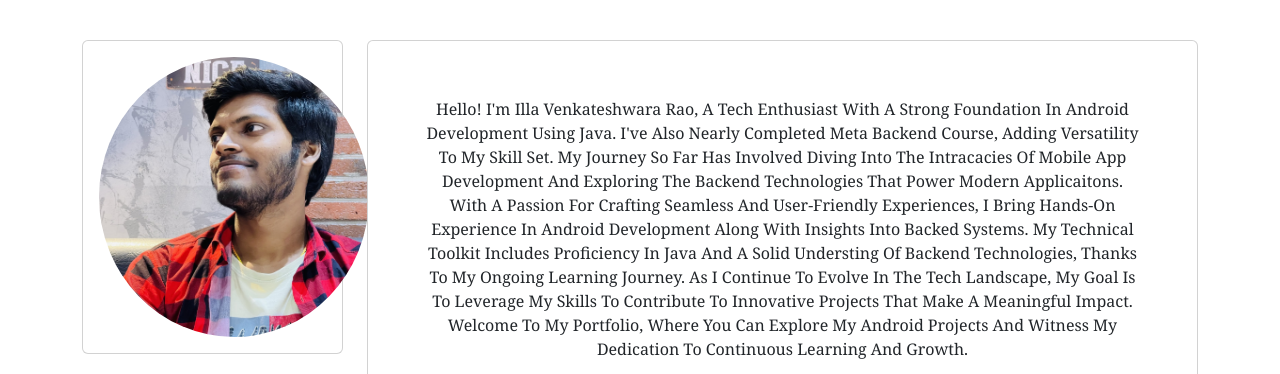
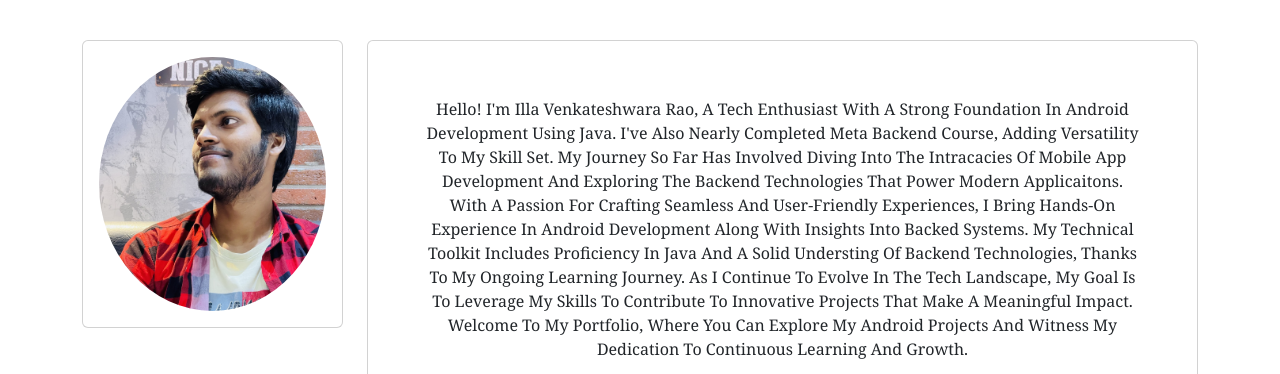
Before and after one commit to Itsvenkey/my-portfolio, a plain HTML site: page index.html in a window 1280 px wide. Shown: the top 374 px of the page. Drawn offline with nearby package versions, Linux system fonts and the light colour scheme.

Commit message:
Update index.html

```diff
--- a/index.html
+++ b/index.html
@@ -23,7 +23,7 @@
             <img
               src="mp.jpg"
               class="rounded-circle"
-              style="height: 280px; width: 270px"
+                style="min-height: 120px; min-width: 120px; max-width: 300px; max-height: 300px;"
             />
           </div>
         </div>
```
